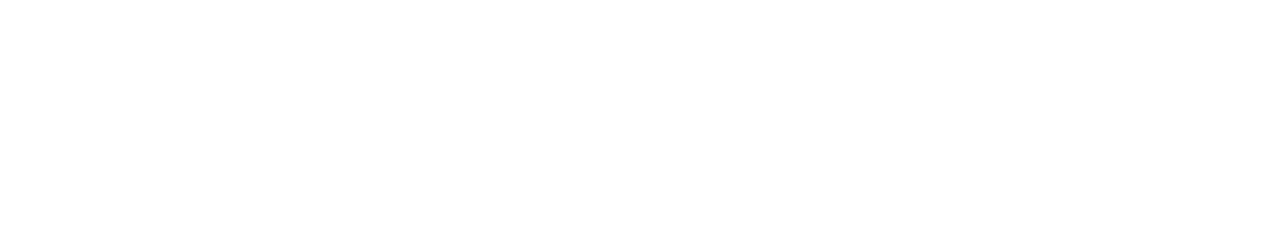
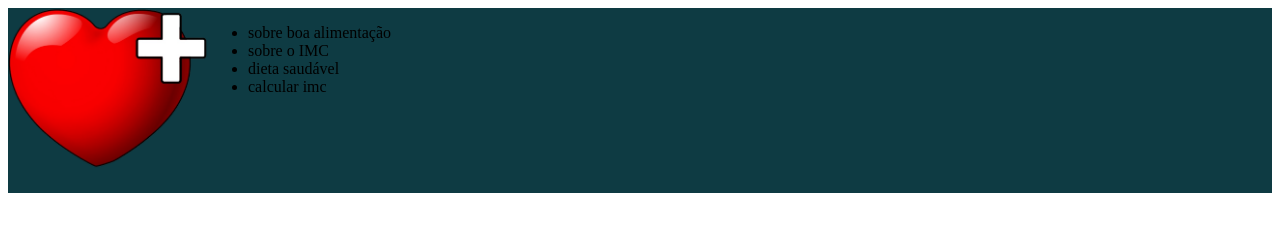
Before and after one commit to Ruan-Venancio/trab-4, a plain HTML site: page index.html in a window 1280 px wide. Drawn offline with Linux system fonts and the light colour scheme.

Commit message:
estilando header

```diff
--- /dev/null
+++ b/css/style.css
@@ -0,0 +1,14 @@
+
+
+:root{
+    --cor_header:#0E3B43
+}
+
+header{
+    background-color: #0E3B43;
+    display: flex;
+}
+
+header img{
+    width: 200px;
+}
--- a/index.html
+++ b/index.html
@@ -6,19 +6,41 @@
     <meta name="viewport" content="width=device-width, initial-scale=1.0">
     <title>Saúde Plus - Informações sobre uma boa sáude</title>
     <link rel="shortcut icon" href="images/icone.png">
+    <link rel="stylesheet" href="css/style.css">
 </head>
 <body>
-    <header>
+        <header>
+            <div>
+                <img src="images/coracao.png" alt="Logo Saúde Plus">
+                <h1></h1>
+            </div>
+            <nav>
+                <ul>
+                    <li>sobre boa alimentação</li>
+                    <li>sobre o IMC</li>
+                    <li>dieta saudável</li>
+                    <li>calcular imc</li>
+                </ul>
+            </nav>
 
-    </header>
-    <nav>
+        </header>
 
-    </nav>
+
     <main>
+        <section>
 
+        </section>
+        <section>
+
+        </section>
     </main>
     <footer>
+        <div>
 
+        </div>
+        <div>
+
+        </div>
     </footer>
 </body>
 </html>
```
Also changed, not shown: html/pag_alim.html (deleted), html/pag_diet.html (added), images/coracao.png (added), images/saùde_Plus..png (added).
